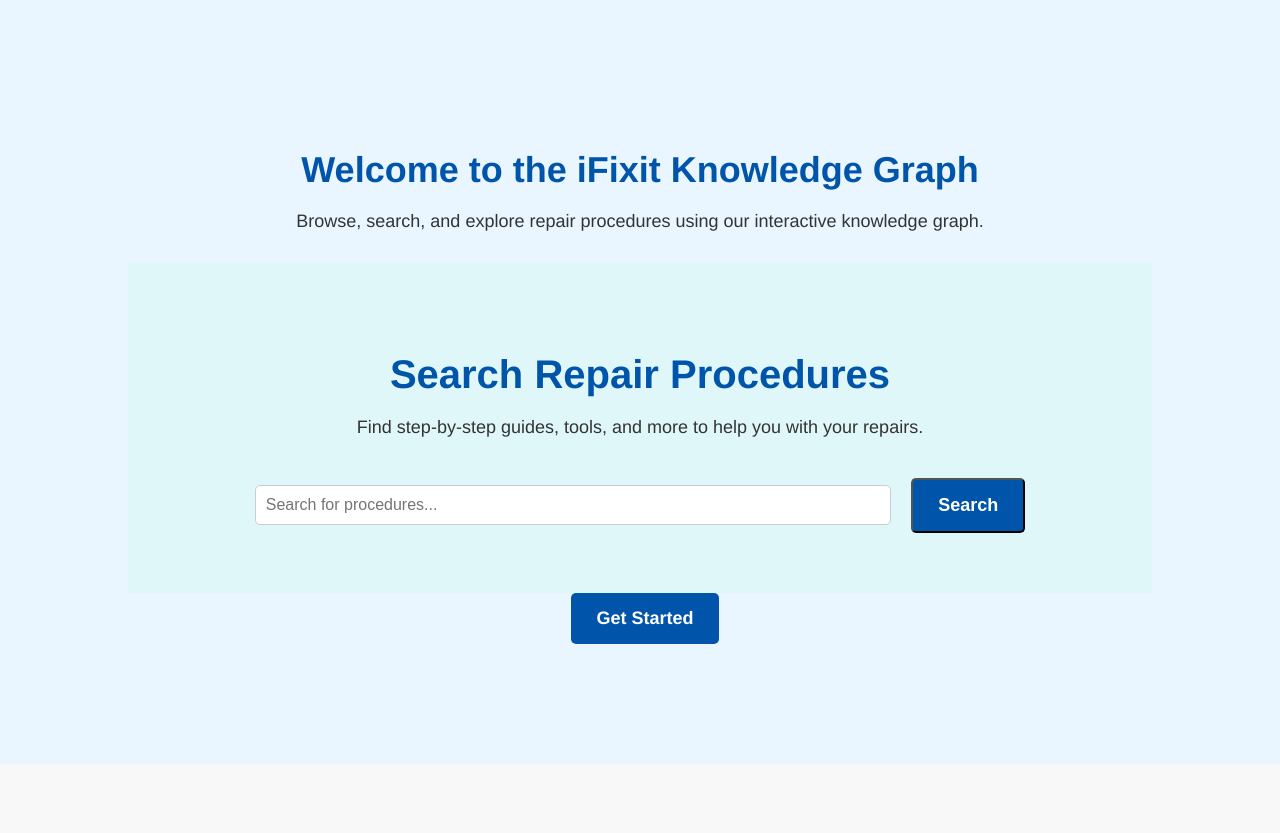
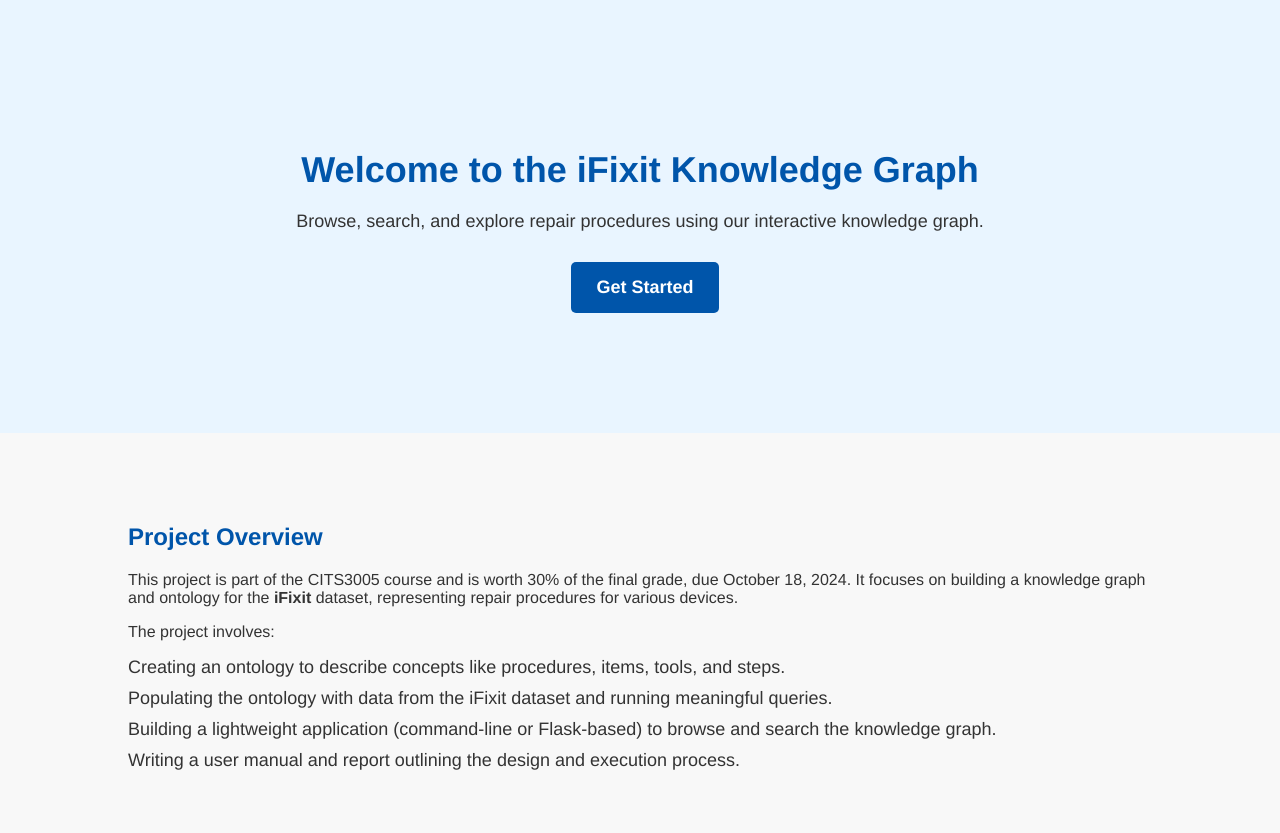
Before and after one commit to dongles-cmd/CITS3005-Project, a Flask app: page / in a window 1280 px wide. Shown: the part 165-998 px from the top of the page. Run offline with Flask 3, Linux system fonts and the light colour scheme; parts of the project's set-up code (start-up, migrations or seed data) failed here and were passed over.

Commit message:
Update infex.html

```diff
--- a/project-root/app/templates/index.html
+++ b/project-root/app/templates/index.html
@@ -6,17 +6,6 @@
     <div class="container">
         <h1>Welcome to the iFixit Knowledge Graph</h1>
         <p>Browse, search, and explore repair procedures using our interactive knowledge graph.</p>
-
-        <!-- Updated Search Section -->
-        <section class="search-hero">
-            <h1>Search Repair Procedures</h1>
-            <p>Find step-by-step guides, tools, and more to help you with your repairs.</p>
-            <form id="search-form" action="/search" method="GET" class="search-bar">
-                <input type="text" id="search-input" name="q" placeholder="Search for procedures..." required>
-                <button type="submit" class="cta-button">Search</button>
-            </form>
-        </section>
-
         <a href="/search" class="cta-button">Get Started</a>
     </div>
 </section>
```
